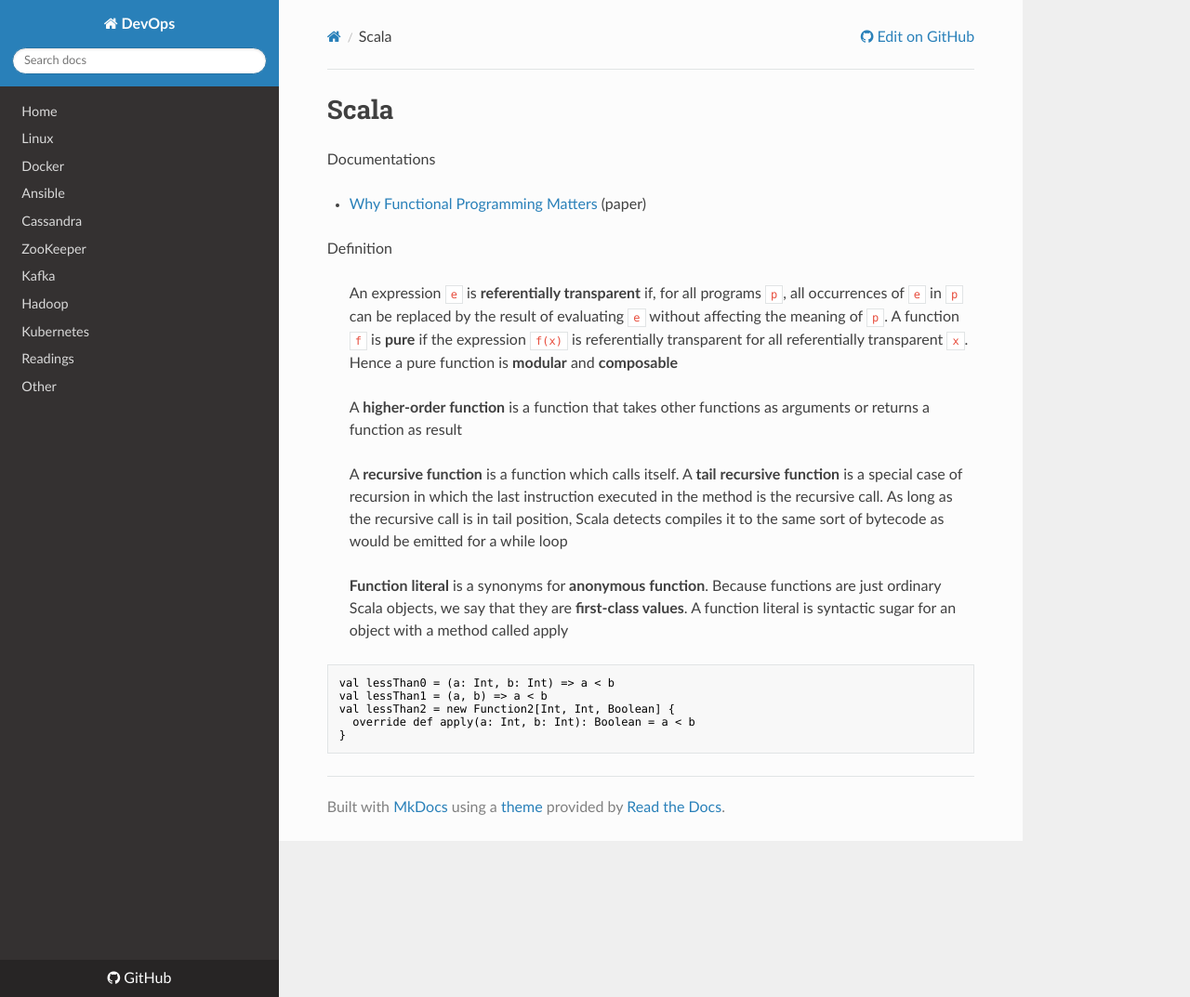
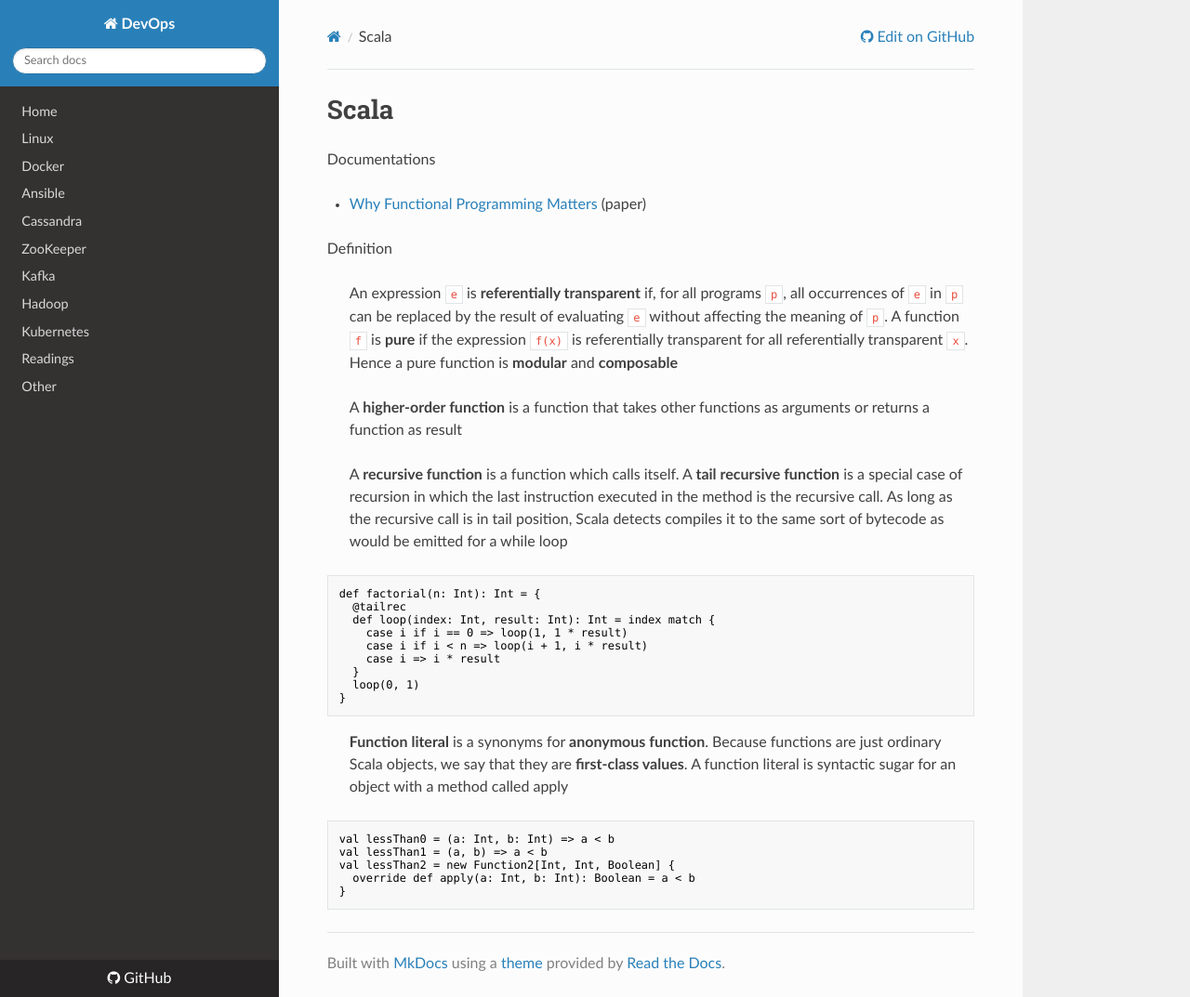
Before and after one commit to niqdev/devops, an MkDocs documentation site: the page built from docs/_scala.md, in a window 1280 px wide and 1073 px high. Shown: the whole window at 93% size. Built offline with MkDocs 1.6.1, drawn with Linux system fonts in a browser that asks for light colours; nearby versions of some CDN libraries; old or Windows-style settings are respelled for this version of MkDocs.

Commit message:
scala: update docs

````diff
--- a/docs/_scala.md
+++ b/docs/_scala.md
@@ -16,6 +16,17 @@ Hence a pure function is **modular** and **composable**
 > A **recursive function** is a function which calls itself.
 A **tail recursive function** is a special case of recursion in which the last instruction executed in the method is the recursive call.
 As long as the recursive call is in tail position, Scala detects compiles it to the same sort of bytecode as would be emitted for a while loop
+```scala
+def factorial(n: Int): Int = {
+  @tailrec
+  def loop(index: Int, result: Int): Int = index match {
+    case i if i == 0 => loop(1, 1 * result)
+    case i if i < n => loop(i + 1, i * result)
+    case i => i * result
+  }
+  loop(0, 1)
+}
+```
 
 > **Function literal** is a synonyms for **anonymous function**.
 Because functions are just ordinary Scala objects, we say that they are **first-class values**.
````
